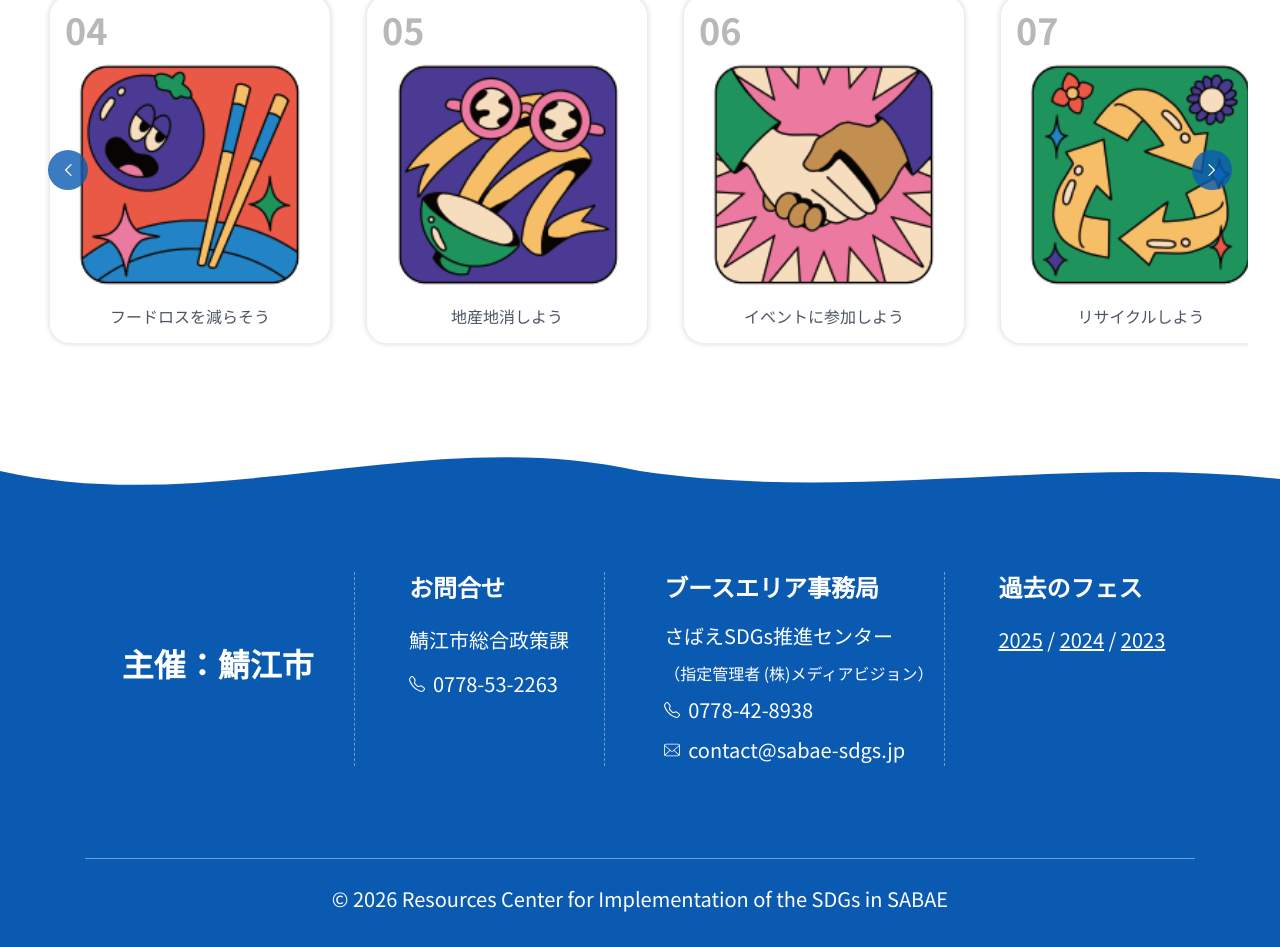
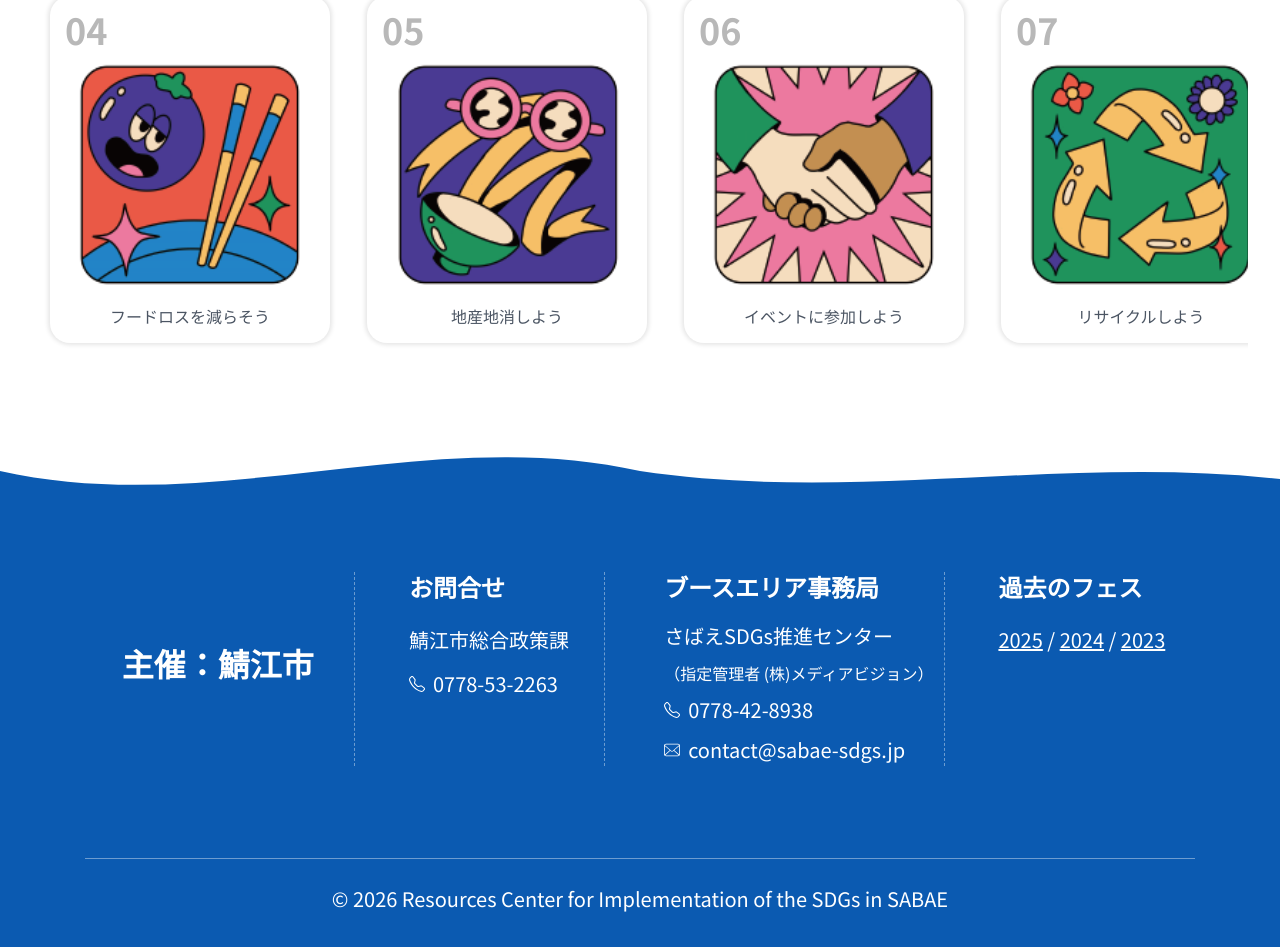
Before and after one commit to Ktjm-555/sabae-2026, a Next.js app: page / in a window 1280 px wide. Shown: the part 7102-8049 px from the top of the page. Built offline with nearby package versions, Linux system fonts and the light colour scheme.

Commit message:
さばえエイトのスライドの挙動修正

```diff
--- a/src/components/SabaeActionCarousel.tsx
+++ b/src/components/SabaeActionCarousel.tsx
@@ -11,40 +11,6 @@ const SCROLL_DURATION_MS = 350;
 
 interface SabaeActionCarouselProps {
   items: SabaeActionItem[];
-}
-
-function CarouselNavButton({
-  direction,
-  onClick,
-  className = "",
-}: {
-  direction: "prev" | "next";
-  onClick: () => void;
-  className?: string;
-}) {
-  return (
-    <button
-      type="button"
-      onClick={onClick}
-      aria-label={direction === "prev" ? "前のスライド" : "次のスライド"}
-      className={`flex size-10 items-center justify-center rounded-full bg-primary/80 text-white transition-colors hover:bg-primary ${className}`}
-    >
-      <svg
-        viewBox="0 0 12 20"
-        fill="none"
-        className={`h-3 w-2 ${direction === "prev" ? "rotate-180" : ""}`}
-        aria-hidden="true"
-      >
-        <path
-          d="M1 1L10 10L1 19"
-          stroke="currentColor"
-          strokeWidth="2"
-          strokeLinecap="round"
-          strokeLinejoin="round"
-        />
-      </svg>
-    </button>
-  );
 }
 
 export function SabaeActionCarousel({ items }: SabaeActionCarouselProps) {
@@ -123,16 +89,6 @@ export function SabaeActionCarousel({ items }: SabaeActionCarouselProps) {
     [getTargetScrollLeft, normalizePosition]
   );
 
-  const goNext = useCallback(() => {
-    if (isTransitioningRef.current) return;
-    scrollToPhysical(physicalIndexRef.current + 1, "smooth");
-  }, [scrollToPhysical]);
-
-  const goPrev = useCallback(() => {
-    if (isTransitioningRef.current) return;
-    scrollToPhysical(physicalIndexRef.current - 1, "smooth");
-  }, [scrollToPhysical]);
-
   useEffect(() => {
     const frame = window.requestAnimationFrame(() => {
       scrollToPhysical(items.length, "auto");
@@ -180,17 +136,6 @@ export function SabaeActionCarousel({ items }: SabaeActionCarouselProps) {
         isPausedRef.current = false;
       }}
     >
-      <CarouselNavButton
-        direction="prev"
-        onClick={goPrev}
-        className="absolute left-2 top-1/2 z-10 -translate-y-1/2 sm:left-4"
-      />
-      <CarouselNavButton
-        direction="next"
-        onClick={goNext}
-        className="absolute right-2 top-1/2 z-10 -translate-y-1/2 sm:right-4"
-      />
-
       <div
         ref={scrollRef}
         className="flex snap-x snap-mandatory gap-[25px] overflow-x-auto scroll-pl-3 scroll-pr-3 px-3 py-2.5 [-ms-overflow-style:none] [scrollbar-width:none] [&::-webkit-scrollbar]:hidden"
```
